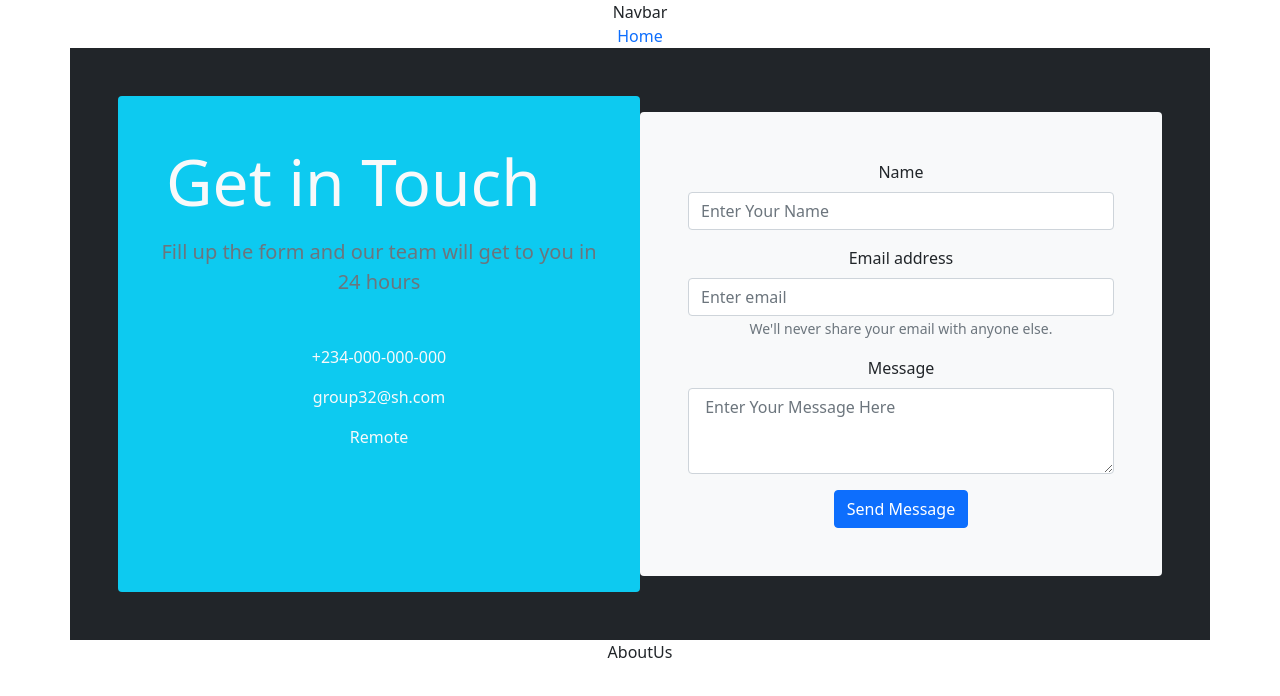
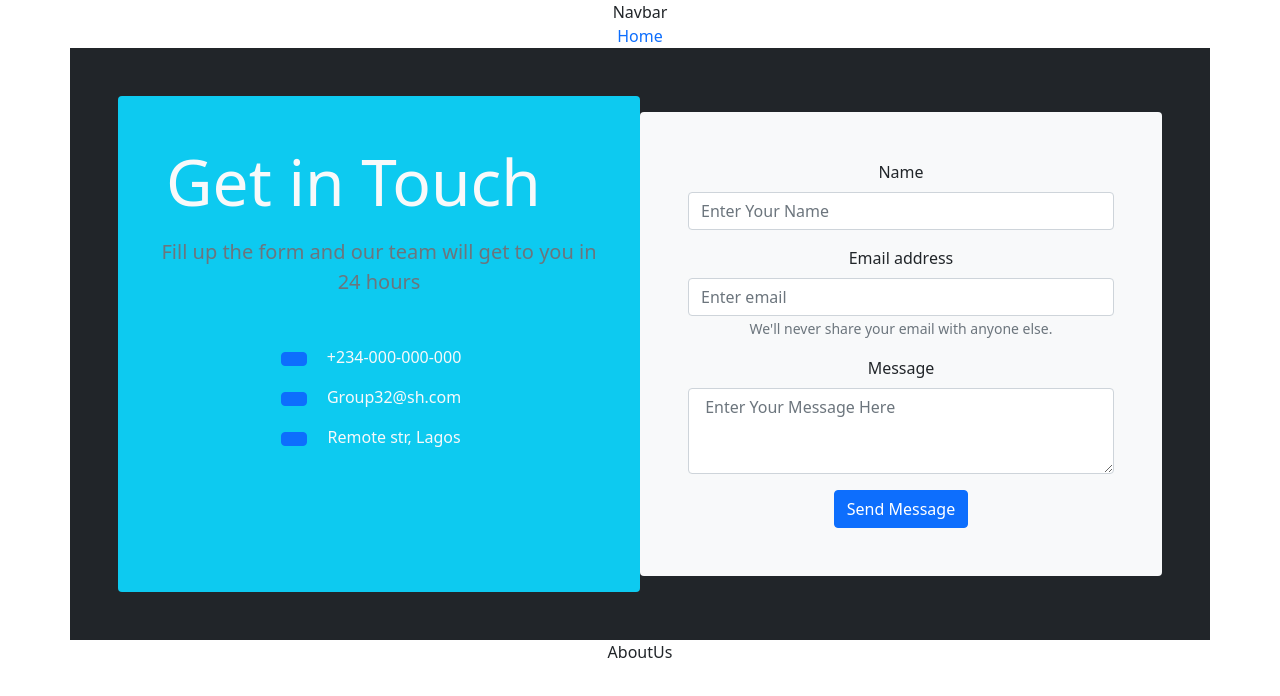
Before and after one commit to Rubylena/Restaurant-app, a React (Create React App) app: page / in a window 1280 px wide. Shown: the top 696 px of the page. Built offline with nearby package versions, Linux system fonts and the light colour scheme; the HTML template or start-up script is replaced by a standard one.

Commit message:
Updated
Contact Page Issues Resolved

```diff
--- a/src/components/pages/Contact.js
+++ b/src/components/pages/Contact.js
@@ -1,42 +1,46 @@
-import React from 'react';
-import {Container,Col,Row,Form,Button} from "react-bootstrap";
-
+import { Container, Col, Row, Form, Button } from "react-bootstrap";
 
 function Contact() {
   return (
-    <>
     <Container className="p-5 bg-dark">
-   <Container >
-  <Row >
+      <Container>
+        <Row>
           <Col className="bg-info text-light p-5 rounded">
             <Row className="display-3 mb-3 mx-auto">Get in Touch</Row>
             <Row className="lead text-secondary mb-5">Fill up the form and our team will get to you in 24 hours</Row>
-    <Row className="pb-3" >
-      <Col><a className="bi bi-telephone-fill link-dark "></a><span className="px-3" > +234-000-000-000</span></Col>
+            <Row className="pb-3">
+              <Col>
+                <Button className="bi bi-telephone-fill link-dark " href="#" />
+                <span className="px-3"> +234-000-000-000</span>
+              </Col>
             </Row>
             <Row className="pb-3">
-      <Col><a className="bi bi-envelope-fill link-dark pt-3"></a><span className="px-3" > group32@sh.com</span></Col>
+              <Col>
+                <Button className="bi bi-envelope-fill link-dark " />
+                <span className="px-3"> Group32@sh.com</span>
+              </Col>
             </Row>
             <Row className="pb-3">
-    <Col><a  className="bi bi-geo-alt-fill link-dark"></a><span className="px-3" > Remote</span></Col>
+              <Col>
+                <Button className="bi bi-geo-alt-fill link-dark" />
+                <span className="px-3"> Remote str, Lagos</span>
+              </Col>
             </Row>
           </Col>
 
-    <Col className="mt-3 mb-3 p-5 bg-light rounded border-right"><Form>
+          <Col className="mt-3 mb-3 p-5 bg-light rounded border-right">
+            <Form>
               <Form.Group className="mb-3" controlId="name">
                 <Form.Label>Name</Form.Label>
                 <Form.Control type="text" placeholder="Enter Your Name" />
-
               </Form.Group>
               <Form.Group className="mb-3" controlId="email">
                 <Form.Label>Email address</Form.Label>
                 <Form.Control type="email" placeholder="Enter email" />
-    <Form.Text className="text-muted">
-      We'll never share your email with anyone else.
-    </Form.Text>
+                <Form.Text className="text-muted">We'll never share your email with anyone else.</Form.Text>
               </Form.Group>
 
-  <Form.Group   className="mb-3" controlId="message">
+              <Form.Group className="mb-3" controlId="message">
                 <Form.Label>Message</Form.Label>
                 <Form.Control as="textarea" rows={3} placeholder=" Enter Your Message Here" />
               </Form.Group>
@@ -44,13 +48,12 @@ function Contact() {
               <Button variant="primary" type="submit">
                 Send Message
               </Button>
-</Form></Col>
+            </Form>
+          </Col>
         </Row>
-
       </Container>
     </Container>
-</>
-  )
+  );
 }
 
-export default Contact
+export default Contact;
```
Lines whose indentation alone changed are shown as unchanged.
